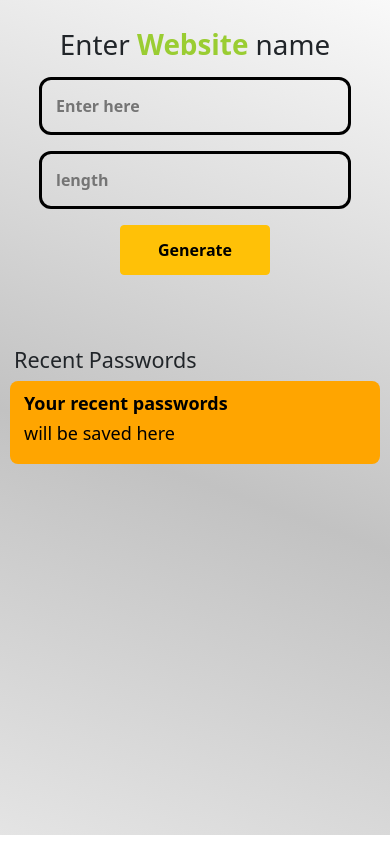
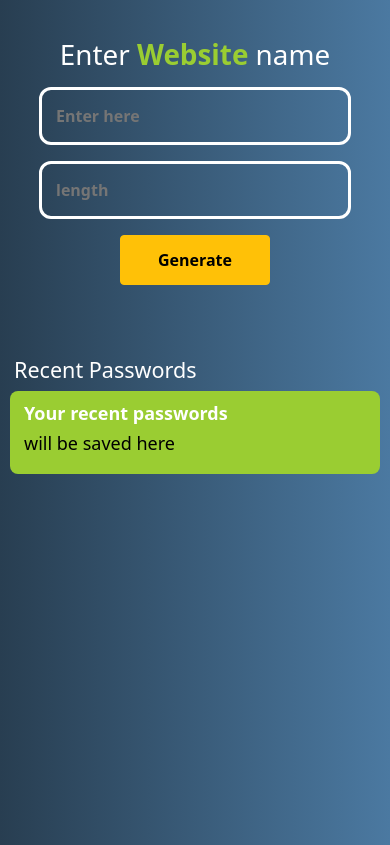
Before and after one commit to charansuravarapu/passcode, a plain HTML site: page index.html in a window 390 px wide. Shown: the part 62-907 px from the top of the page. Drawn offline with nearby package versions, Linux system fonts and the light colour scheme.

Commit message:
Make Responsive

```diff
--- a/index.html
+++ b/index.html
@@ -13,7 +13,7 @@
 </head>
 
 <body>
-    <nav class="navbar navbar-light" style="background-color: rgba(255, 255, 255, 0.2);height:50px;">
+    <nav class="navbar navbar-light" style="background-color: rgba(255, 255, 255, 0.4);height:60px;">
         <div class="container-fluid">
             <a class="navbar-brand" href="#">
                 <img src="ic.png" alt="" width="30" class="d-inline-block align-text-top">
@@ -26,16 +26,16 @@
 
         <div class="enter-area">
 
-            <h1>Enter <span style="font-weight: bold;color: yellowgreen;">Website</span> name</h1>
-            <input class="inp" id="input-getter" width="400" placeholder="Enter here">
-            <input class="inp" id="pas-len" placeholder="length">
+            <h1 style="color: white">Enter <span style="font-weight: bold;color: yellowgreen;">Website</span> name</h1>
+            <input class="inp" id="input-getter" width="400" placeholder="Enter here" required>
+            <input class="inp" id="pas-len" placeholder="length" required>
             <button id="mybutton" type="button" class="btn btn-warning">Generate</button>
             <h2 id="result-disp"></h2>
 
         </div>
         <div id="rec-area" class="recent-area">
-            <h4 style="margin-left:8px;">Recent Passwords</h4>
-            <div id="pass-save-box" style="background-color: orange">
+            <h4 style="margin-left:8px;color: white">Recent Passwords</h4>
+            <div id="pass-save-box" style="background-color: yellowgreen">
                 <h3 id="sb-t1">Your recent passwords</h3>
                 <h4 id="sb-t2">will be saved here</h4>
             </div>
@@ -51,7 +51,7 @@
 
 
 
-    <footer class="text-muted py-5 fixed-bottom" style="background-color: rgba(255, 255, 255, 0.3);">
+    <footer class="text-muted py-5 fixed-bottom" style="background-color: rgba(0, 0, 0, 0.3);">
         <div class="container">
             <p class="mb-1">PassCode &copy; is a well responsive website to easily generate and keep track of your passwords</p>
             <p class="mb-0">Wanna know how it build? <a href="/">Visit the homepage</a> </p>
--- a/script.js
+++ b/script.js
@@ -16,13 +16,20 @@ recent_area = document.getElementById("rec-area");
 generateButton.addEventListener("click", function () {
     var str = inputholder.value;
     var len_requested = parseInt(passlen.value);
-    var passd = makeid(len_requested);
+    console.log(len_requested);
+
+    if(!len_requested){
+        alert("Please enter valid length Ex: 12");
+        return;
+    }
     if (len_requested > 15) {
         alert("Make Sure your password is less than 15 characters ! It will be better ..");
         return;
     }
 
-    resultDisplay.innerHTML = "Generated Password : " + "<b>" + passd + "</b>";
+    var passd = makeid(len_requested);
+
+    resultDisplay.innerHTML = "Generated Password : " + "<b style='color:yellowgreen'>" + passd + "</b>";
     inputholder.value = "";
     passlen.value = "";
 
--- a/styles.css
+++ b/styles.css
@@ -1,6 +1,8 @@
 body {
-    background: rgb(255, 255, 255);
-    background: linear-gradient(84deg, rgba(255, 255, 255, 1) 0%, rgba(194, 194, 194, 1) 0%, rgba(228, 228, 228, 1) 80%);
+background: #4B79A1;  /* fallback for old browsers */
+background: -webkit-linear-gradient(to right, #283E51, #4B79A1);  /* Chrome 10-25, Safari 5.1-6 */
+background: linear-gradient(to right, #283E51, #4B79A1); /* W3C, IE 10+/ Edge, Firefox 16+, Chrome 26+, Opera 12+, Safari 7+ */
+
 }
 
 
@@ -21,7 +23,6 @@ body {
 .recent-area {
     width: 25%;
     height: 500px;
-    /*    border: 2px solid black;*/
     border-radius: 8px;
     padding: 12px 6px;
     overflow-x: hidden;
@@ -29,8 +30,8 @@ body {
 
 
 #pass-save-box {
-    /*    border: 2px solid black;*/
-    background-color: aqua;
+ background-color:  #fed049;
+
     border-radius: 8px;
     padding: 12 14;
     margin: 8 4;
@@ -45,7 +46,8 @@ body {
 }
 
 .inp {
-    border: 3px solid black;
+    border: 3px solid white;
+    color: white;
     width: 50%;
     margin: 8px;
     padding: 20px;
@@ -66,12 +68,13 @@ body {
     margin-top: 12px;
     font-size: 18px;
     text-align: center;
+    color: white;
 }
 
 #sb-t1 {
     font-size: 18px;
     font-weight: bold;
-    color: black;
+    color: white;
 }
 
 #sb-t2 {
@@ -86,7 +89,7 @@ body {
 
 /*For mobile devices removing recent area*/
 
-@media only screen and (max-width:500px) {
+@media only screen and (max-width:480px) {
 
     .self-row {
         display: block;
@@ -110,9 +113,5 @@ body {
         display: none;
     }
 
-    body {
-        background: linear-gradient(200deg, rgba(255, 255, 255, 1) 0%, rgba(194, 194, 194, 1) 59%, rgba(228, 228, 228, 1) 100%);
-    }
-
 
 }
```
